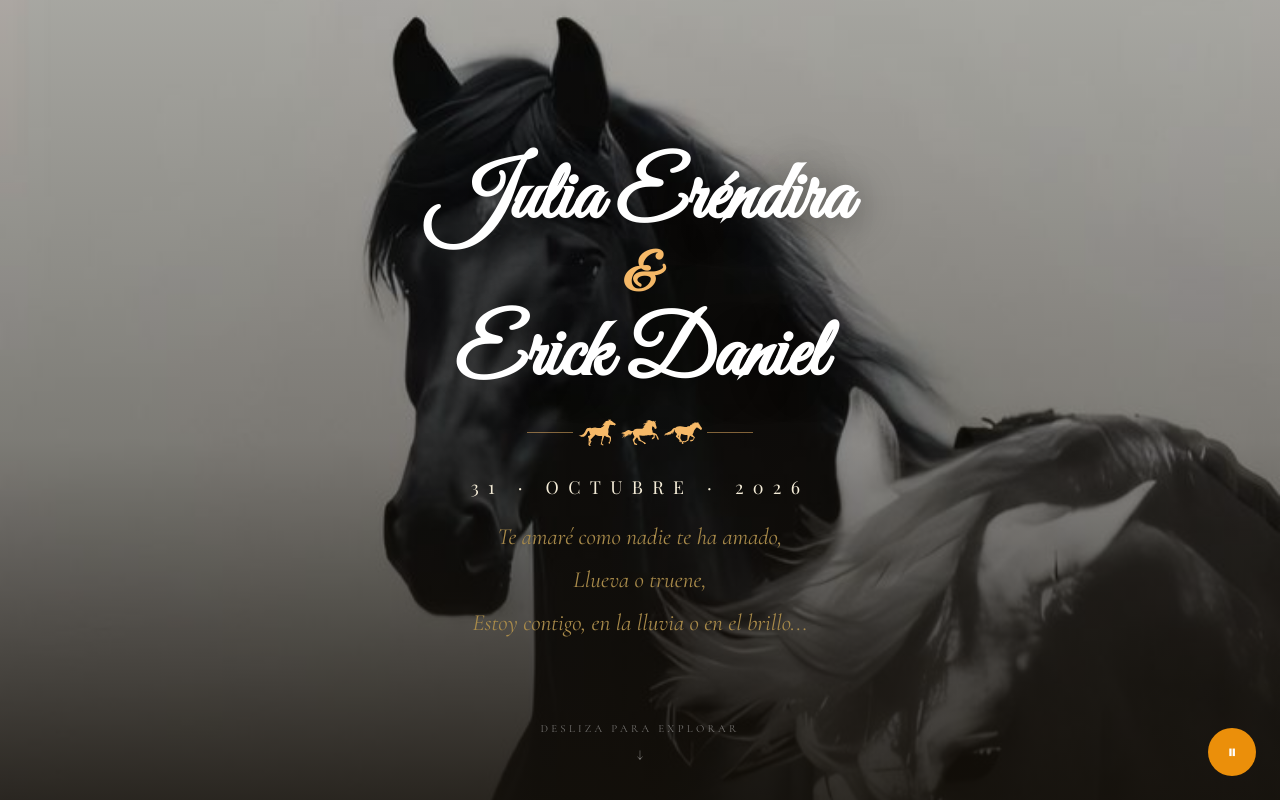
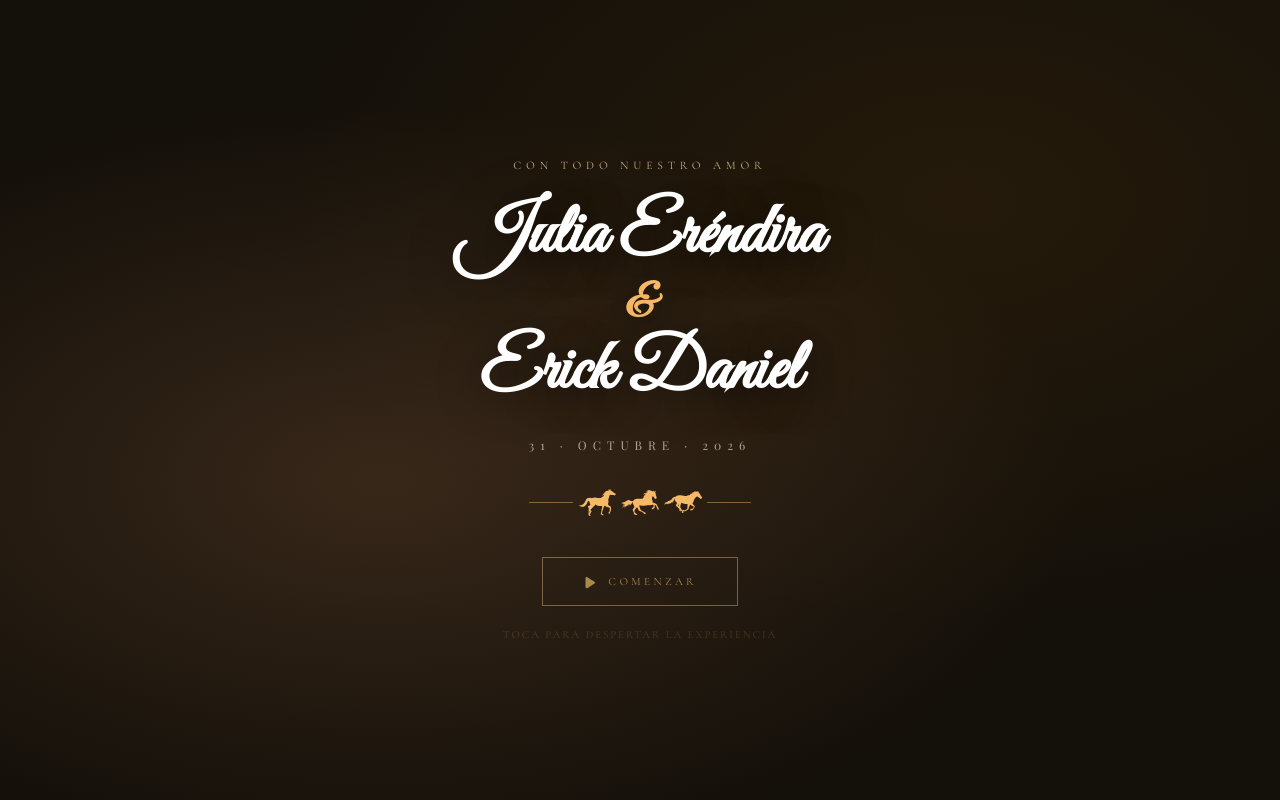
Before and after one commit to ericmargay/bodorrio_de_julia, a plain HTML site: page index.html in a window 1280 px wide. Shown: the top 800 px of the page. Drawn offline with nearby package versions, Linux system fonts and the light colour scheme; a web font is replaced by a local one.

Commit message:
flag intro update

```diff
--- a/index.html
+++ b/index.html
@@ -1696,7 +1696,7 @@
       SUPABASE_URL: 'YOUR_SUPABASE_URL',
       SUPABASE_ANON_KEY: 'YOUR_SUPABASE_ANON_KEY',
       WEDDING_DATE: '2026-10-31T11:30:00',
-      SHOW_INTRO: false,  // Cambia a false para saltar el intro mientras desarrollas
+      SHOW_INTRO: true,  // Cambia a false para saltar el intro mientras desarrollas
     };
 
     /* ==========================================================
```
